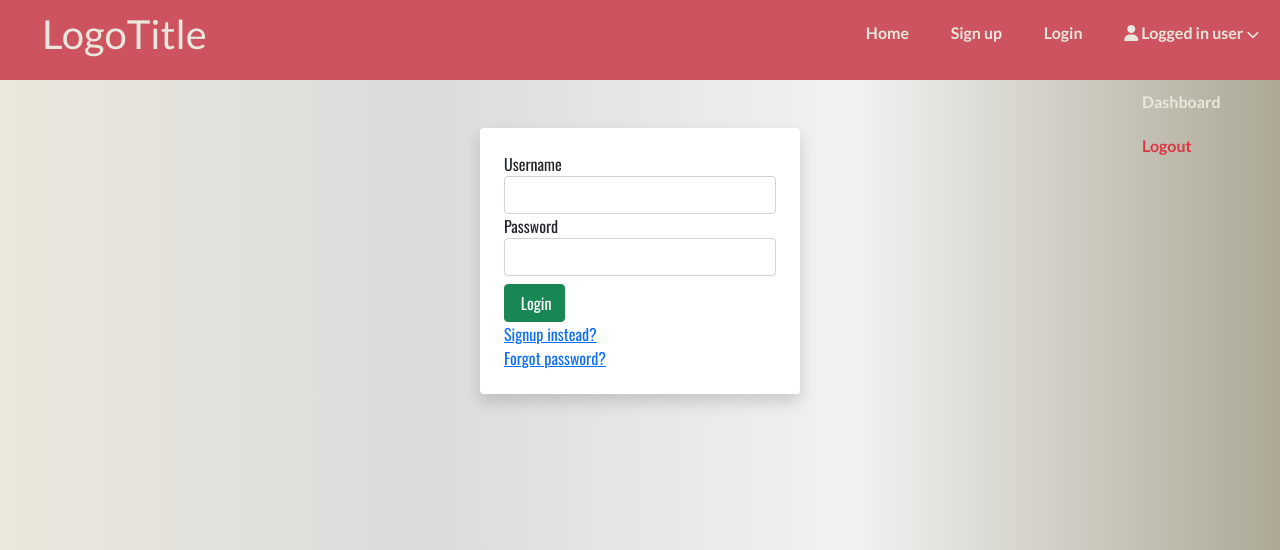
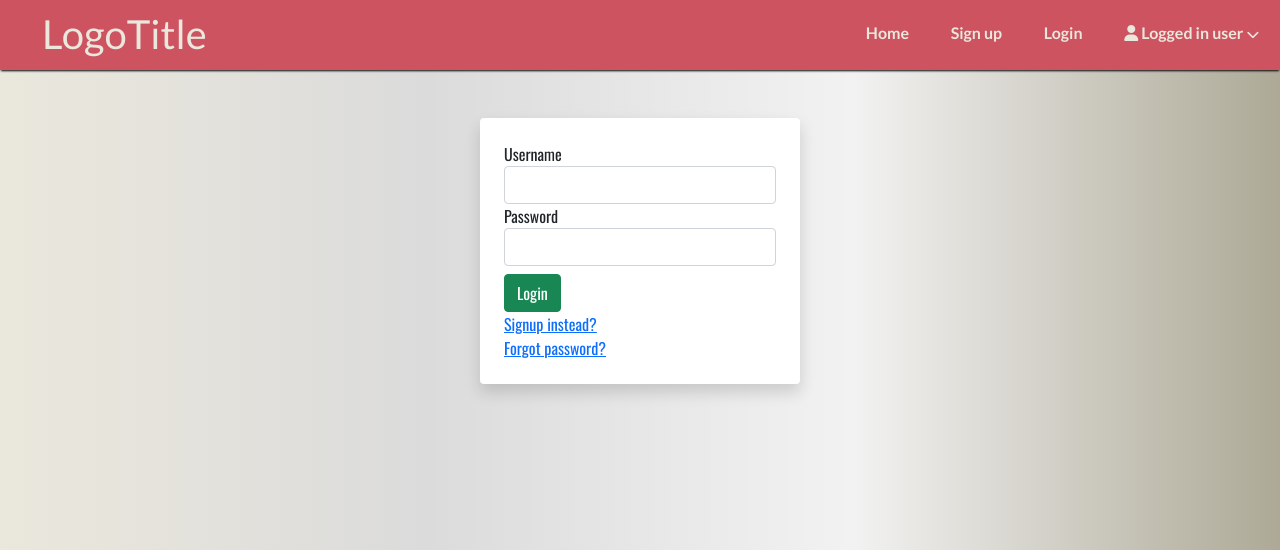
Before and after one commit to SarahWimark/Blog, a PHP site: page /login.php in a window 1280 px wide. Shown: the top 550 px of the page. Run offline with PHP 8.4, Linux system fonts and the light colour scheme; some libraries are stand-ins or nearby versions.

Commit message:
Working on nav

```diff
--- a/login.php
+++ b/login.php
@@ -14,7 +14,7 @@
                 <input type="password" class="form-control" id="password" name="password">
             </div>
             <div class="mt-2">
-                <button type="submit" class="btn btn-success" name="submit"><i class="fa fa-arrow-right-to-arc"></i>
+                <button type="submit" class="btn btn-success" name="submit">
                     Login</button>
             </div>
         </form>
--- a/src/includes/header.php
+++ b/src/includes/header.php
@@ -29,8 +29,9 @@
                     <li><a href="signup.php">Sign up</a></li>
                     <li><a href="login.php">Login</a></li>
                     <li><a href="#"><i class="fa fa-user"></i> Logged in user <i class="fa fa-chevron-down"></i></a>
-                        <ul class="sub-navigation">
-                            <li><a href="#">Dashboard</a></li>
+
+                        <ul class="sub-navigation bg-white">
+                            <li><a href="#" class="text-secondary">Dashboard</a></li>
                             <li><a href="#" class="text-danger">Logout</a></li>
                         </ul>
                     </li>
--- a/src/styles/header.css
+++ b/src/styles/header.css
@@ -1,9 +1,12 @@
 #main-header {
-  height: 80px;
+  height: 70px;
   background-color: #cd5360;
   color: #eae7dc;
   font-family: "Lato", sans-serif;
   font-weight: bold;
+  -webkit-box-shadow: 0 4px 4px -2px #000000;
+  -moz-box-shadow: 0 4px 4px -2px #000000;
+  box-shadow: 0 2px 2px -1px #000000;
 }
 
 .logo {
@@ -26,6 +29,10 @@
   float: left;
 }
 
+.navigation li:hover ul {
+  display: block;
+}
+
 .navigation a {
   display: block;
   padding: 1.3rem;
@@ -41,9 +48,22 @@
 .sub-navigation {
   list-style: none;
   position: absolute;
-  top: 80px;
+  top: 70px;
   right: 0;
   width: 180px;
+  display: none;
+  -webkit-box-shadow: 0 4px 4px -2px #444;
+  -moz-box-shadow: 0 4px 4px -2px #444;
+  box-shadow: 0 2px 2px -1px #444;
+}
+
+.subnavigation ul li:after {
+  content: "";
+  display: block;
+  height: 1px;
+  width: 40%;
+  margin: 10px;
+  background: #444;
 }
 
 .sub-navigation li {
@@ -54,6 +74,10 @@
   padding: 10px;
 }
 
+.sub-navigation a:hover {
+  filter: brightness(60%);
+}
+
 .fa-chevron-down {
   font-size: 0.8rem;
 }
```
